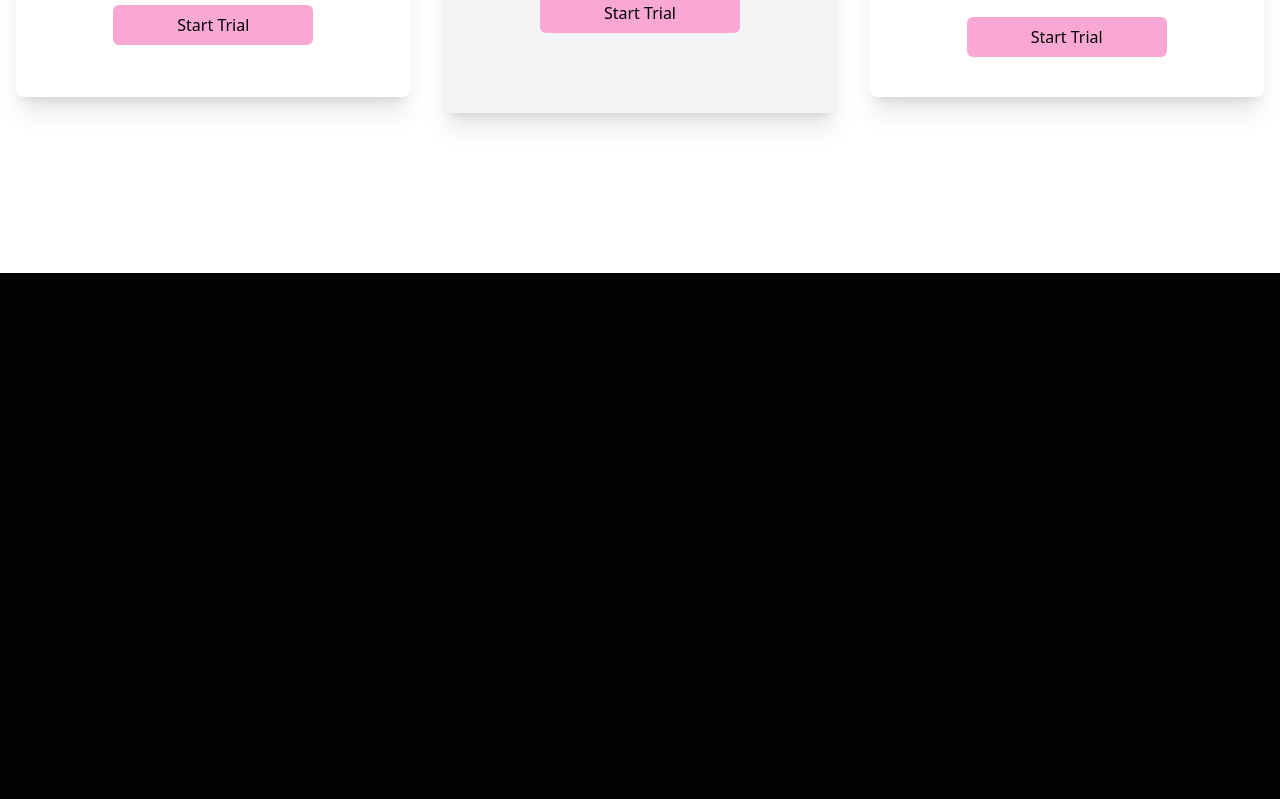
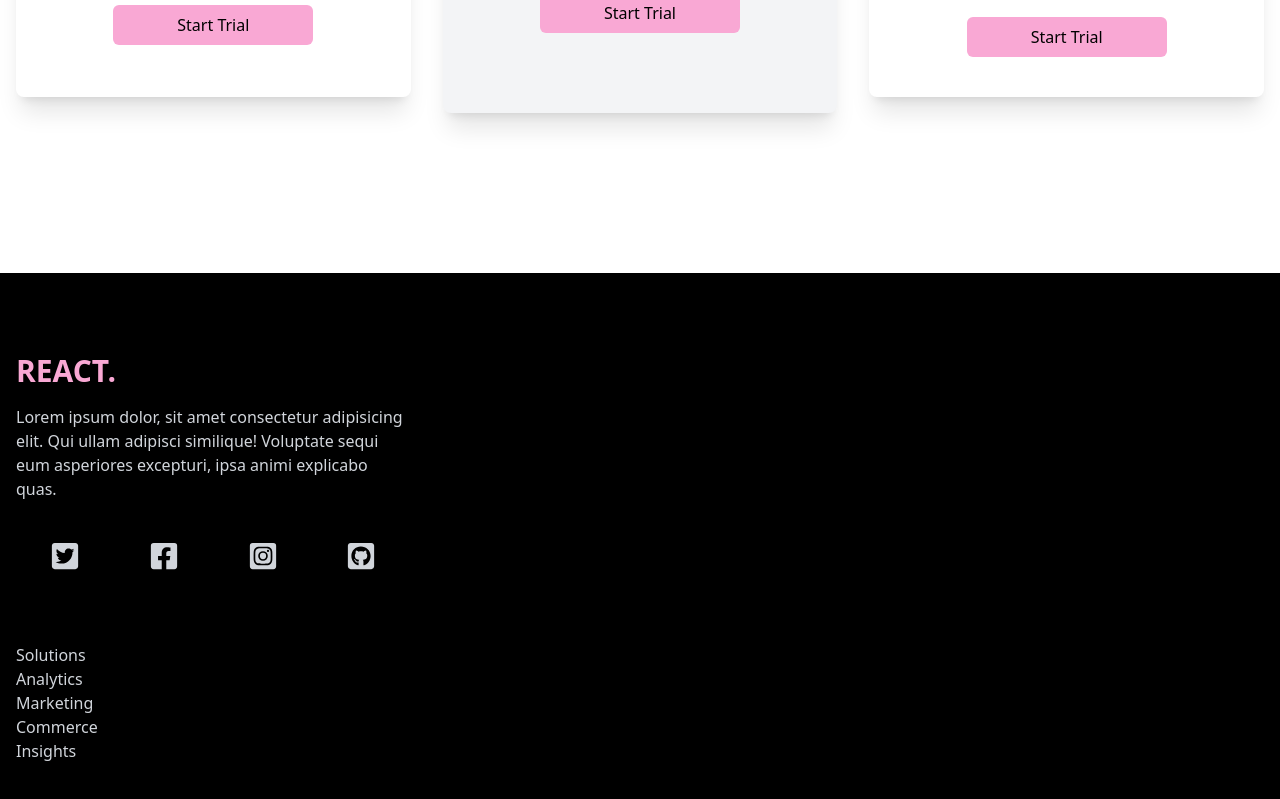
Before and after one commit to rosalie0/simple-landing-page, a React (Vite) app: page / in a window 1280 px wide. Shown: the part 2129-2928 px from the top of the page. Before the commit the page ends 2402 px from the top, so only its background shows below. Built offline with nearby package versions, Linux system fonts and the light colour scheme.

Commit message:
left half of footer done

```diff
--- a/src/App.tsx
+++ b/src/App.tsx
@@ -1,6 +1,7 @@
 import React from "react";
 import Analytics from "./components/Analytics";
 import Cards from "./components/Cards";
+import Footer from "./components/Footer";
 import Hero from "./components/Hero";
 import Navbar from "./components/Navbar";
 import Newsletter from "./components/Newsletter";
@@ -13,6 +14,7 @@ function App() {
       <Analytics />
       <Newsletter />
       <Cards />
+      <Footer />
     </div>
   );
 }
--- /dev/null
+++ b/src/components/Footer.tsx
@@ -0,0 +1,52 @@
+import React from "react";
+import {
+  AiFillFacebook,
+  AiFillTwitterSquare,
+  AiOutlineInstagram,
+} from "react-icons/ai";
+
+import {
+  FaFacebookSquare,
+  FaGithubSquare,
+  FaInstagramSquare,
+  FaTwitterSquare,
+} from "react-icons/fa";
+
+function Footer() {
+  return (
+    <div className="max-w-7xl mx-auto py-16 px-4 bg-black text-gray-300">
+      <div className="mx-auto grid lg:grid-cols-3 gap-8">
+        <div className="lg:col-span-1 my-4">
+          <h2 className="text-3xl font-bold text-pink-300 w-full">REACT.</h2>
+          <p className="py-4">
+            Lorem ipsum dolor, sit amet consectetur adipisicing elit. Qui ullam
+            adipisci similique! Voluptate sequi eum asperiores excepturi, ipsa
+            animi explicabo quas.
+          </p>
+          <div
+            id="social-icons"
+            className="flex justify-around md:[w-75%] my-6"
+          >
+            <FaTwitterSquare size={30} />
+            <FaFacebookSquare size={30} />
+            <FaInstagramSquare size={30} />
+            <FaGithubSquare size={30} />
+          </div>
+        </div>
+        <div className="lg:col-span-3">
+          <div>
+            <h3>Solutions</h3>
+            <ul>
+              <li>Analytics</li>
+              <li>Marketing</li>
+              <li>Commerce</li>
+              <li>Insights</li>
+            </ul>
+          </div>
+        </div>
+      </div>
+    </div>
+  );
+}
+
+export default Footer;
```
